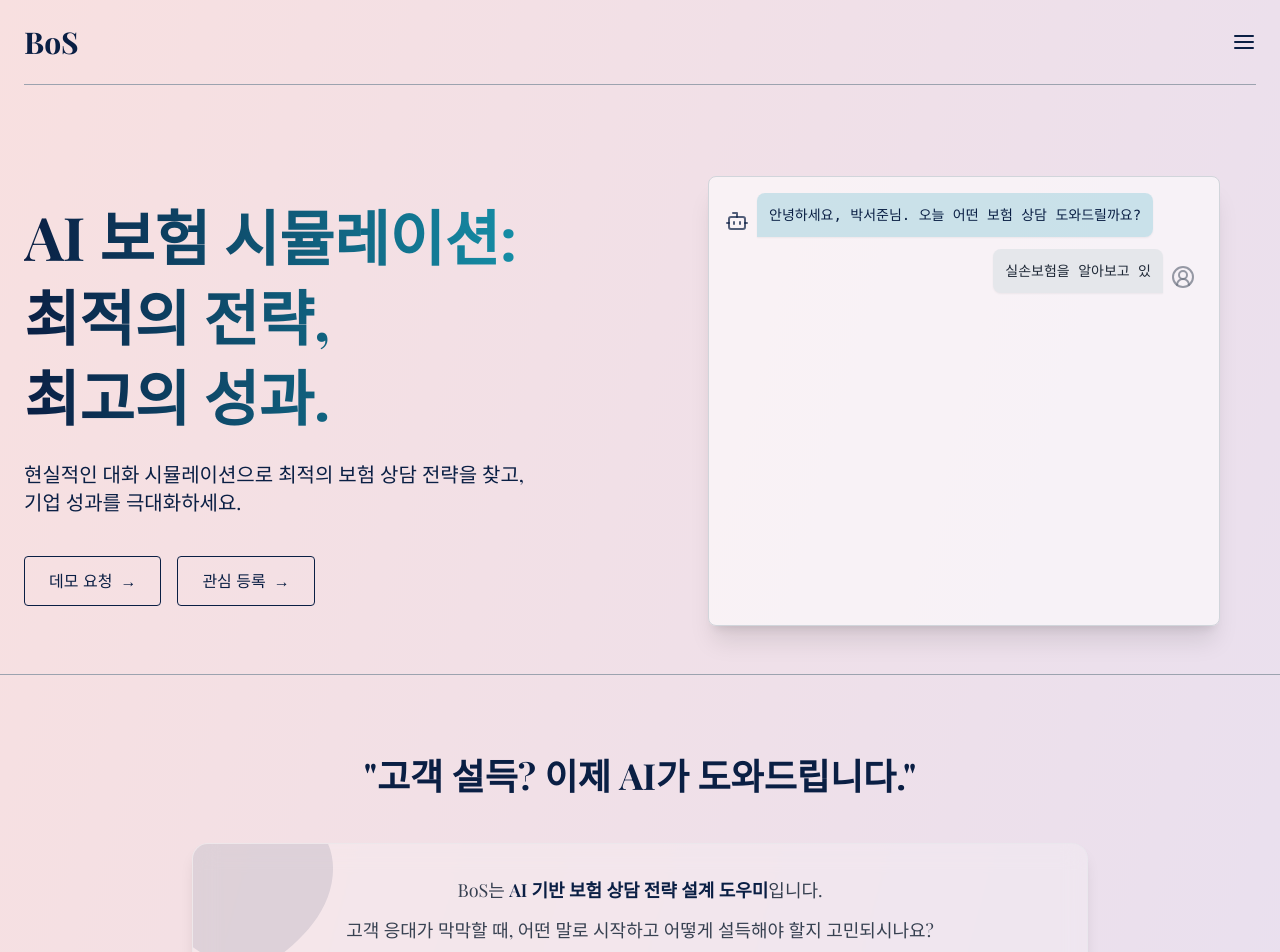
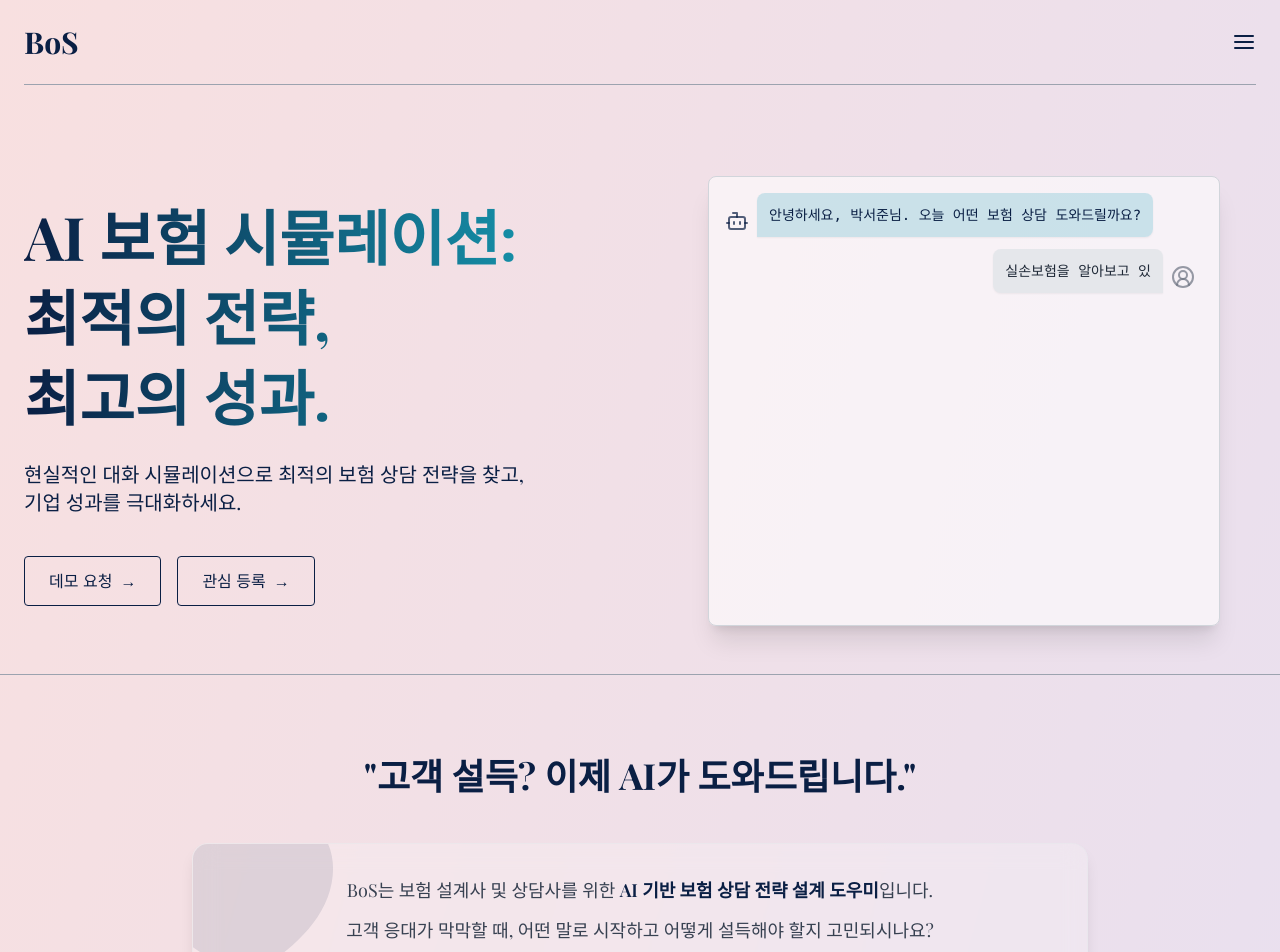
Before and after one commit to happysnail06/Bos_SW_AI, a Next.js app: page / in a window 1280 px wide. Shown: the top 952 px of the page. Built offline with nearby package versions, Linux system fonts and the light colour scheme; no server answers; a web font is replaced by a local one.

Commit message:
chore:...

```diff
--- a/app/page.tsx
+++ b/app/page.tsx
@@ -315,7 +315,7 @@ export default function InsuranceSimulationKoreanPage() { // Changed function na
                 className="relative text-center text-lg text-gray-700 max-w-3xl mx-auto font-serif space-y-3"
               >
                 <p>
-                  BoS는{" "}
+                  BoS는 보험 설계사 및 상담사를 위한{" "}
                   <span className="font-semibold text-brand-blue">
                     AI 기반 보험 상담 전략 설계 도우미
                   </span>
```
